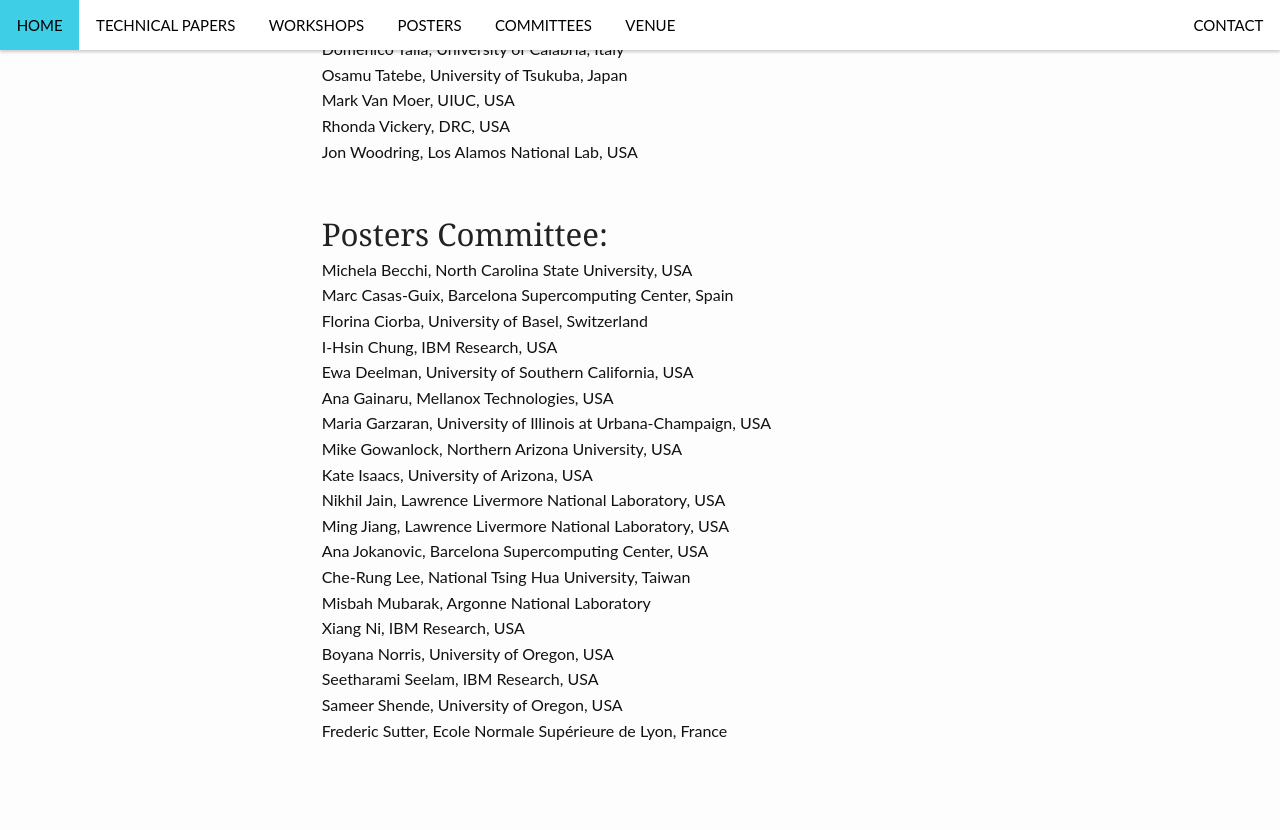
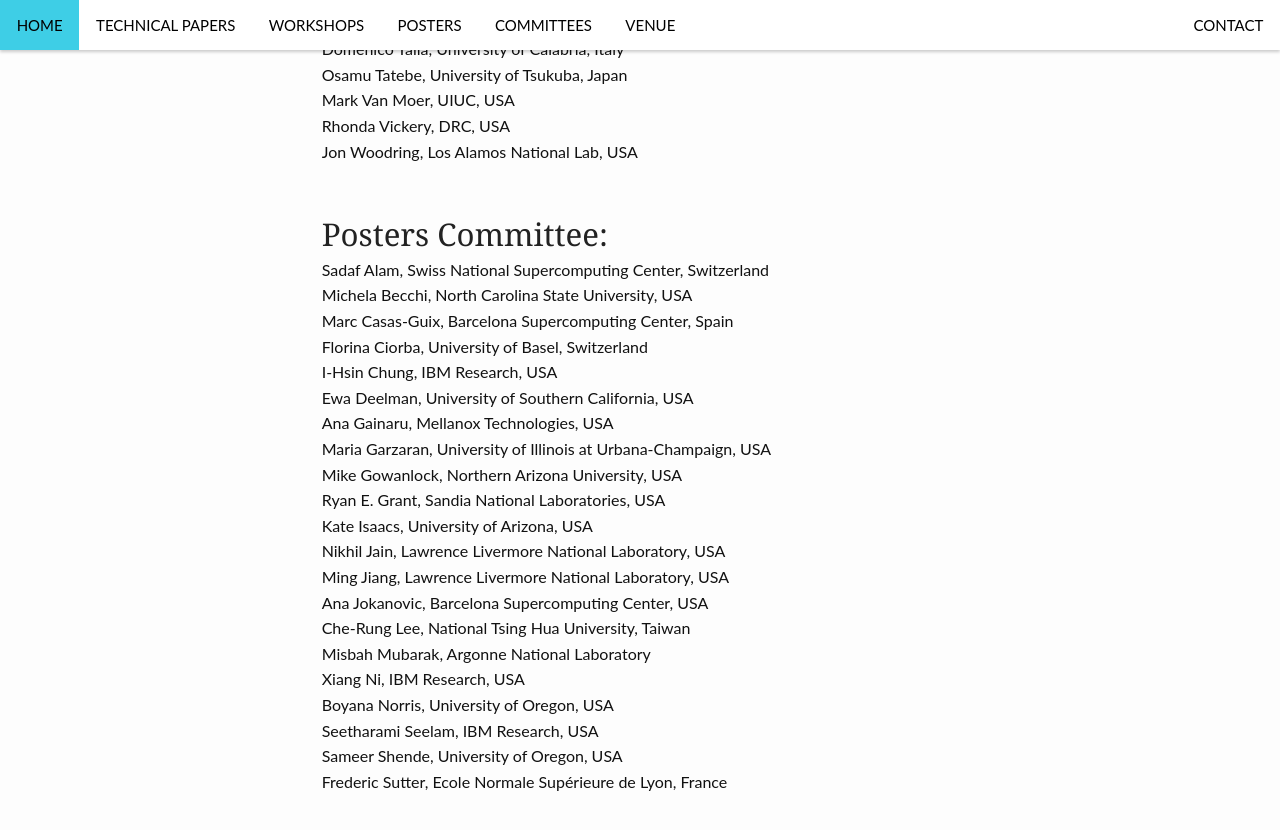
Before and after one commit to cluster17/cluster17.github.io, a Jekyll site: the page built from committees/index.md, in a window 1280 px wide and 900 px high, scrolled down 4986 px. Shown: the top 830 px of the window. Built offline with Jekyll 4.4.1, drawn with Linux system fonts in a browser that asks for light colours.

Commit message:
Adding two more committee memebers

```diff
--- a/committees/index.md
+++ b/committees/index.md
@@ -202,6 +202,7 @@ Jon Woodring,  Los Alamos National Lab, USA<br>
 
 <h2>Posters Committee: </h2>
 
+Sadaf Alam, Swiss National Supercomputing Center, Switzerland<br>
 Michela Becchi, North Carolina State University, USA<br>
 Marc Casas-Guix, Barcelona Supercomputing Center, Spain<br>
 Florina Ciorba, University of Basel, Switzerland<br>
@@ -210,6 +211,7 @@ Ewa Deelman, University of Southern California, USA<br>
 Ana Gainaru, Mellanox Technologies, USA<br>
 Maria Garzaran, University of Illinois at Urbana-Champaign, USA<br>
 Mike Gowanlock, Northern Arizona University, USA<br>
+Ryan E. Grant, Sandia National Laboratories, USA<br>
 Kate Isaacs, University of Arizona, USA<br>
 Nikhil Jain, Lawrence Livermore National Laboratory, USA<br>
 Ming Jiang, Lawrence Livermore National Laboratory, USA<br>
```
